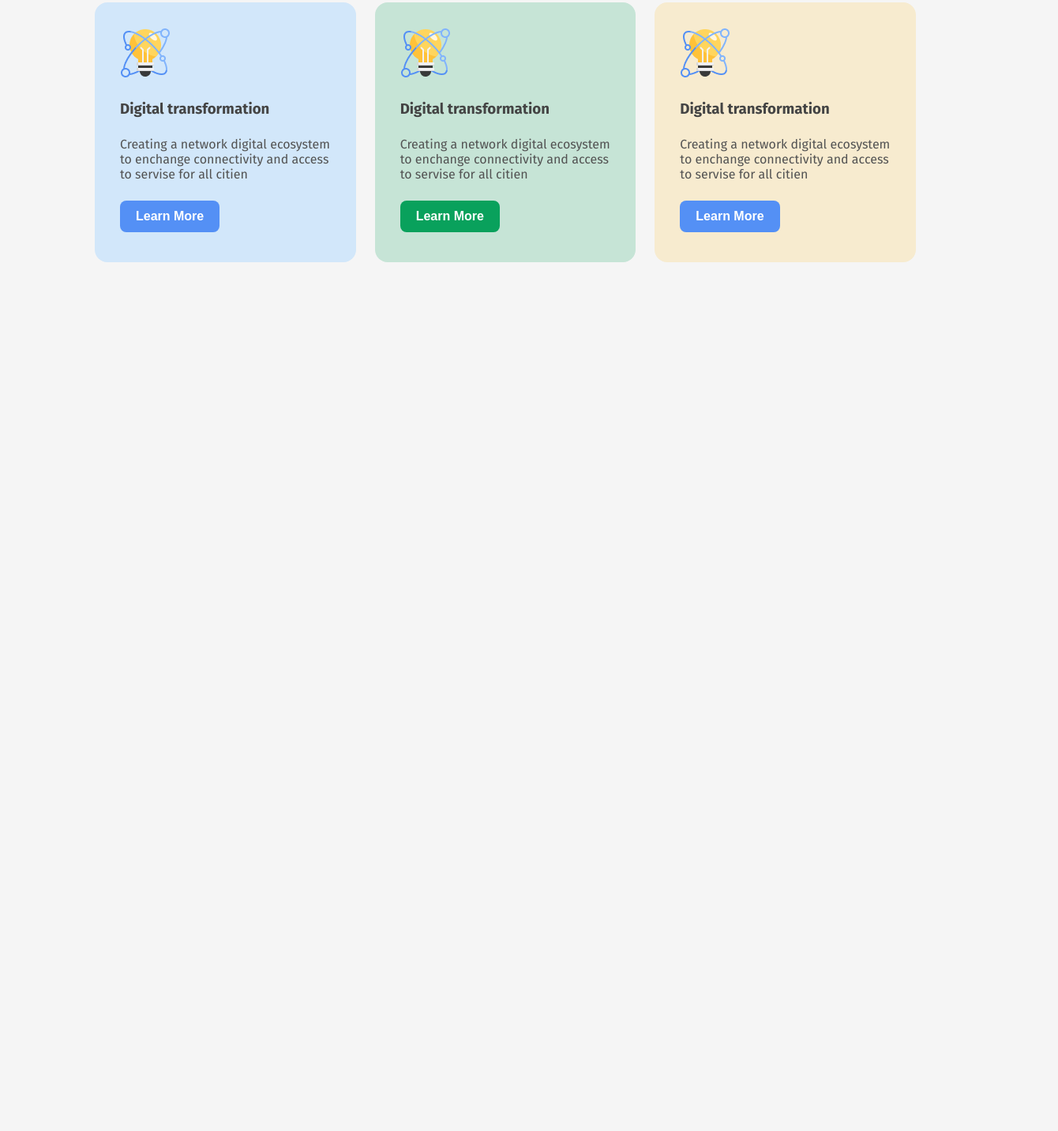
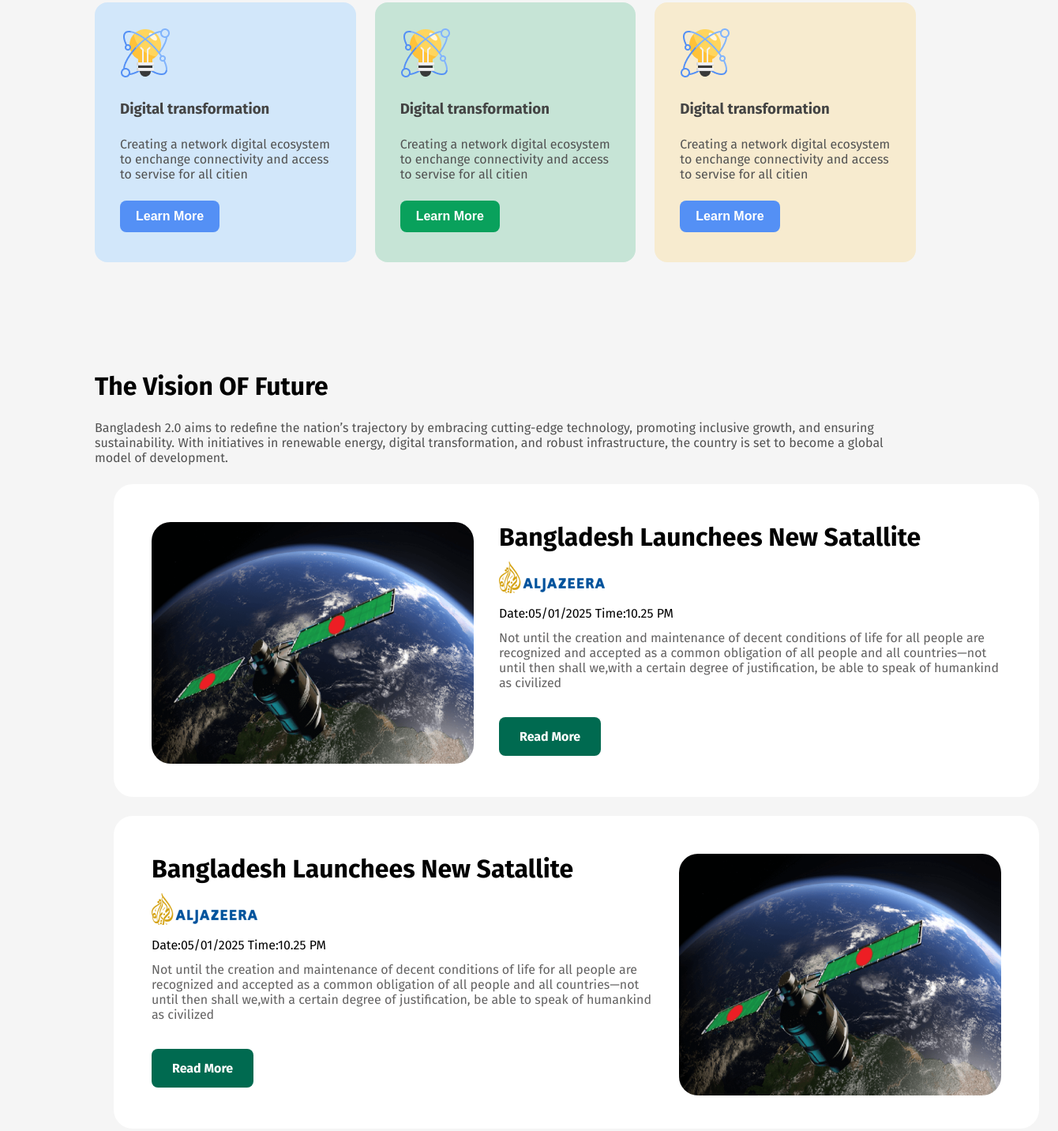
Before and after one commit to Alif210222/Bangladesh-2.0, a plain HTML site: page index.html in a window 1280 px wide. Shown: the part 1516-2948 px from the top of the page at 79% size, 1340 px wide, since content can reach past the window. Before the commit the page ends 1878 px from the top, so only its background shows below. Drawn offline with Linux system fonts and the light colour scheme.

Commit message:
recent news section added

```diff
--- a/index.html
+++ b/index.html
@@ -117,6 +117,71 @@
 
                 </div>
 
+<!-- recent section -->
+         <div class="recent-section">
+            <h1 class="pillar-title vision-title recent-title ">The Vision OF Future</h1>
+            <p class="content vision-content">
+                Bangladesh 2.0 aims to redefine the nation’s trajectory by embracing cutting-edge technology, promoting inclusive growth, and ensuring sustainability. With initiatives in renewable energy, digital transformation, and robust infrastructure, the country is set to become a global model of development.
+               </p>
+
+               <div class="recent-box-container">
+                   <div class="recent-box-1">
+                    <div class="recent-box-1-img">
+                        <img src="assets/satelite.png" alt="">
+
+                    </div>
+                    <div class="recent-box-1-content">
+                        <h1 class="recent-1-title">Bangladesh Launchees New Satallite</h1>
+                        <img src="assets/al-jazeera.png" alt="">
+                        <p class="recent-1-date">Date:05/01/2025  Time:10.25 PM</p>
+                        <P class="recent-1-content">Not until the creation and maintenance of decent conditions of life for all people are recognized and accepted as a common obligation of all people and all countries—not until then shall we,with a certain degree of justification, be able to speak of humankind as civilized</P>
+
+                        <button class="recent-box-1-btn">Read More</button>
+
+                    </div>
+
+                   </div>
+                   <div class="recent-box-1">
+
+                    <div class="recent-box-1-content">
+                        <h1 class="recent-1-title">Bangladesh Launchees New Satallite</h1>
+                        <img src="assets/al-jazeera.png" alt="">
+                        <p class="recent-1-date">Date:05/01/2025  Time:10.25 PM</p>
+                        <P class="recent-1-content">Not until the creation and maintenance of decent conditions of life for all people are recognized and accepted as a common obligation of all people and all countries—not until then shall we,with a certain degree of justification, be able to speak of humankind as civilized</P>
+
+                        <button class="recent-box-1-btn">Read More</button>
+
+                    </div>
+                    <div class="recent-box-1-img">
+                        <img src="assets/satelite.png" alt="">
+
+                    </div>
+
+
+
+                   </div>
+                   <div class="recent-box-1">
+                    <div class="recent-box-1-img">
+                        <img src="assets/satelite.png" alt="">
+
+                    </div>
+                    <div class="recent-box-1-content">
+                        <h1 class="recent-1-title">Bangladesh Launchees New Satallite</h1>
+                        <img src="assets/al-jazeera.png" alt="">
+                        <p class="recent-1-date">Date:05/01/2025  Time:10.25 PM</p>
+                        <P class="recent-1-content">Not until the creation and maintenance of decent conditions of life for all people are recognized and accepted as a common obligation of all people and all countries—not until then shall we,with a certain degree of justification, be able to speak of humankind as civilized</P>
+
+                        <button class="recent-box-1-btn">Read More</button>
+
+                    </div>
+
+                   </div>
+
+               </div>
+
+
+         </div>
+
 
 
         </div>
--- a/style.css
+++ b/style.css
@@ -217,3 +217,71 @@ h1 .pillar-title{
 .vision-btn:hover{
        opacity: 0.8;
 }
+
+.recent-box-container{
+    /* border: 2px solid black; */
+    /* margin: 50px; */
+    width:1220px;
+    margin-top: 20px;
+
+
+
+}
+.recent-title{
+    margin-top: 100px;
+    padding-top:38px;
+}
+
+
+
+.recent-box-1{
+    /* border: 2px solid black; */
+    border-radius: 24px;
+    padding: 48px;
+    gap: 32px;
+    height: 300px;
+    display:flex;
+    margin:24px ;
+    background-color:#FFFFFF  ;
+    margin-bottom: 24px;
+
+
+}
+.recent-box-1-img img{
+    /* border:  2px solid black; */
+    border-radius:24px ;
+}
+.recent-box-1-content h1{
+    margin-bottom: 12px;
+}
+.recent-box-1-content img{
+    margin-bottom: 12px;
+}
+.recent-box-1-content .recent-1-date{
+    margin-bottom: 12px;
+}
+
+.recent-1-content{
+    color:rgb(99, 98, 98)
+
+}
+.recent-box-1-content .recent-1-content{
+    margin-bottom: 24px;
+}
+.recent-box-1-btn{
+    margin-top: 10px;
+    padding:15px 26px;
+    background-color:#006A50 ;
+    color:white;
+    border:none;
+    border-radius: 8px;
+    font-family: Fira Sans;
+    font-weight: 700;
+    font-size: 16px;
+    cursor: pointer;
+    transition: 0.1s;
+}
+.recent-box-1-btn:hover{
+    opacity: 0.8;
+
+}
```
